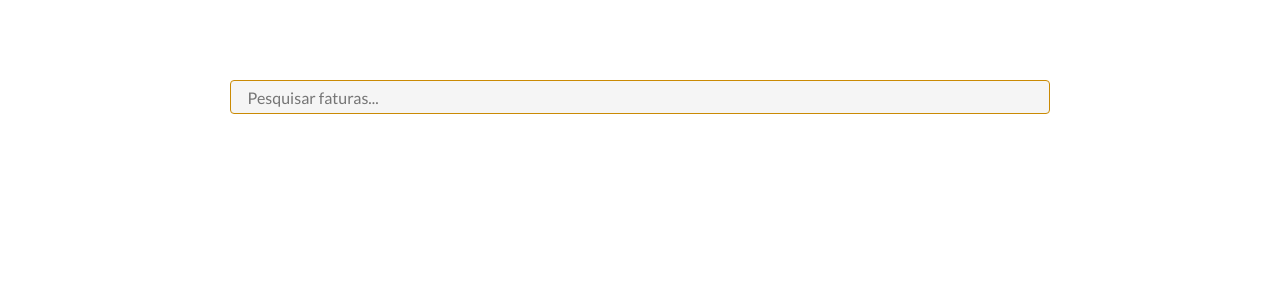
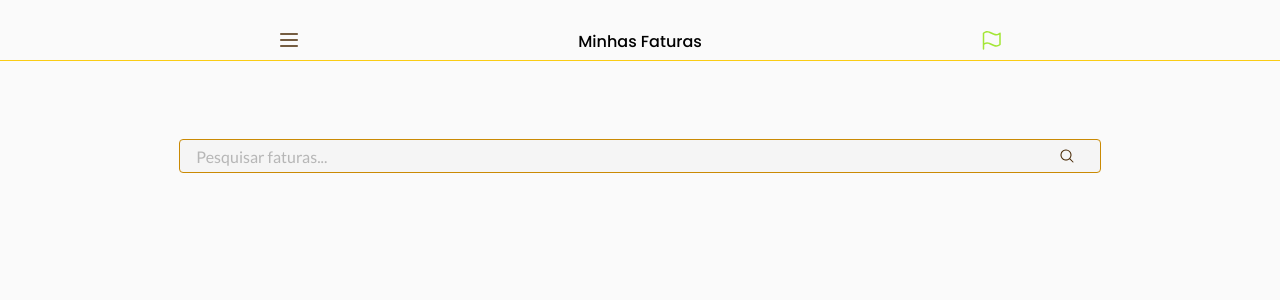
Before and after one commit to GusDev0258/luminous-ui, a React (Create React App) app: page /energyBill in a window 1280 px wide. Shown: the top 300 px of the page. Built offline with nearby package versions, Linux system fonts and the light colour scheme.

Commit message:
feat: creating energyBill homepage

```diff
--- a/package.json
+++ b/package.json
@@ -8,7 +8,7 @@
     "@testing-library/jest-dom": "^5.16.5",
     "@testing-library/react": "^13.4.0",
     "@testing-library/user-event": "^13.5.0",
-    "axios": "^1.3.4",
+    "axios": "^1.4.0",
     "bootstrap": "^5.2.3",
     "chart.js": "^4.2.1",
     "react": "^18.2.0",
--- a/src/css/Form/Input.css
+++ b/src/css/Form/Input.css
@@ -1,5 +1,5 @@
 .default-form-input{
-  width: 64vw;
+  width: 72vw;
   height: 1vh;
   padding: 1rem;
   border: 1px solid #CA8A04;
@@ -9,4 +9,18 @@
   border-radius: 4px;
   font-family: 'Lato', Arial, Helvetica, sans-serif;
   font-size: 1rem;
+  position: relative;
+  text-align: left;
+  display: flex;
+  align-items: center;
 }
+.default-form-input::placeholder{
+  color: #40404058;
+}
+.default-form-input.search-input{
+  margin-bottom: 0px;
+}
+.search-icon{
+  position: absolute;
+  right: 16vw;
+}
--- a/src/css/Form/Title.css
+++ b/src/css/Form/Title.css
@@ -5,3 +5,8 @@
   margin-bottom: 3rem;
   margin-top: 3rem;
 }
+.primary-title-header{
+  font-size: 1rem;
+  font-weight: 500;
+  font-family: 'Poppins', Georgia, 'Times New Roman', Times, serif;
+}
--- a/src/css/Utils/Button.css
+++ b/src/css/Utils/Button.css
@@ -15,3 +15,8 @@
 .primary-button:hover{
   background-color: #464646;
 }
+.icon-button{
+  background-color: transparent;
+  border: none;
+  padding: 4px;
+}
--- /dev/null
+++ b/src/css/Utils/Header.css
@@ -0,0 +1,16 @@
+.default-page-header{
+  display: flex;
+  align-items: center;
+  justify-content: space-evenly;
+  margin-top: 1.5rem;
+  position: relative;
+}
+.default-page-header::after{
+  content: '';
+  width: 100%;
+  height: 1px;
+  margin-top: 4px;
+  background-color: #FACC15;
+  position: absolute;
+  top: 2rem;
+}
--- a/src/index.css
+++ b/src/index.css
@@ -4,6 +4,7 @@
 @import "./css/Form/Title.css";
 @import "./css/Utils/Logo.css";
 @import "./css/Utils/Button.css";
+@import "./css/Utils/Header.css";
 
 body {
   margin: 0;
@@ -12,6 +13,7 @@ body {
     sans-serif;
   -webkit-font-smoothing: antialiased;
   -moz-osx-font-smoothing: grayscale;
+  background-color: #FAFAFA;
 }
 
 code {
--- a/src/view/energyBill/EnergyBill.jsx
+++ b/src/view/energyBill/EnergyBill.jsx
@@ -1,23 +1,33 @@
-import React from 'react'
-import DefaultInput from '../utils/form/DefaultInput';
-
+import React from "react";
+import DefaultInput from "../utils/form/DefaultInput";
+import { MagnifyingGlass, List, Flag } from "@phosphor-icons/react";
+import Header from "../utils/Header";
 
 const EnergyBill = () => {
-  const [search, setSearch] = React.useState('');
+  const [search, setSearch] = React.useState("");
 
-  function handleSearch({target}){
-  }
+  function handleSearch({ target }) {}
 
   return (
     <div>
-      <section className='default-form-container'>
-      <form className="form-container">
-      <DefaultInput className="searchInput default-form-input" id="search" type="search" value={search} setValue={setSearch} placeholder="Pesquisar faturas..."/>
-      </form>
+      <Header textContent="Minhas Faturas" />
+
+      <section className="default-form-container">
+        <form className="form-container">
+          <DefaultInput
+            className="search-input default-form-input"
+            id="search"
+            type="search"
+            value={search}
+            setValue={setSearch}
+            placeholder="Pesquisar faturas..."
+          />
+          <MagnifyingGlass size={16} className="search-icon" color="#482803" />
+        </form>
       </section>
       {search}
     </div>
-  )
-}
+  );
+};
 
-export default EnergyBill
+export default EnergyBill;
--- /dev/null
+++ b/src/view/utils/Header.jsx
@@ -0,0 +1,19 @@
+import React from "react";
+import {List, Flag} from '@phosphor-icons/react';
+const Header = ({textContent}) => {
+  return (
+    <>
+      <header className="default-page-header">
+        <button className="icon-button">
+          <List size={24} color="#482803" />
+        </button>
+        <h2 className="primary-title-header">{textContent}</h2>
+        <button className="icon-button">
+          <Flag size={24} color="#A3E635" />
+        </button>
+      </header>
+    </>
+  );
+};
+
+export default Header;
```
Also changed, not shown: 1 other file (tests, documents, lock files or other folders).
